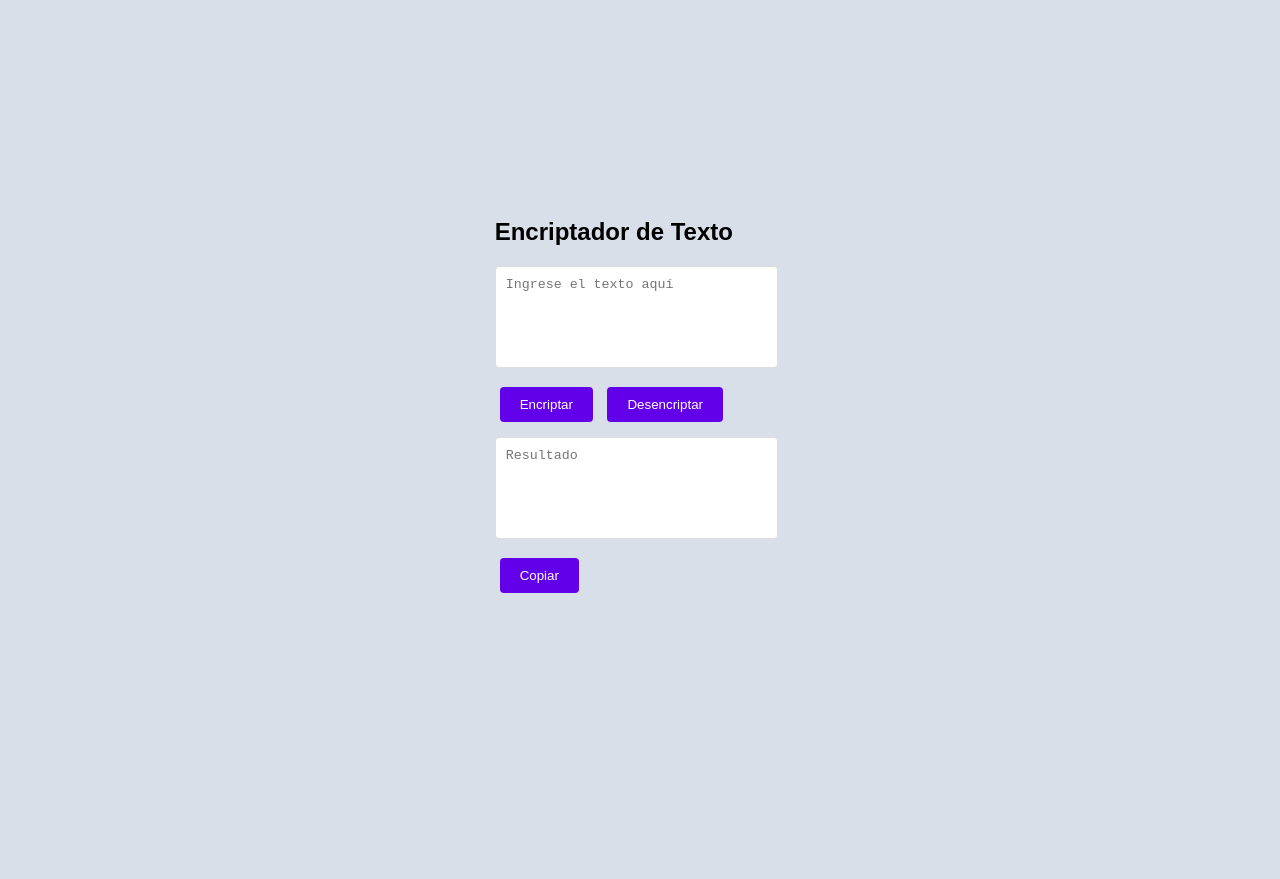
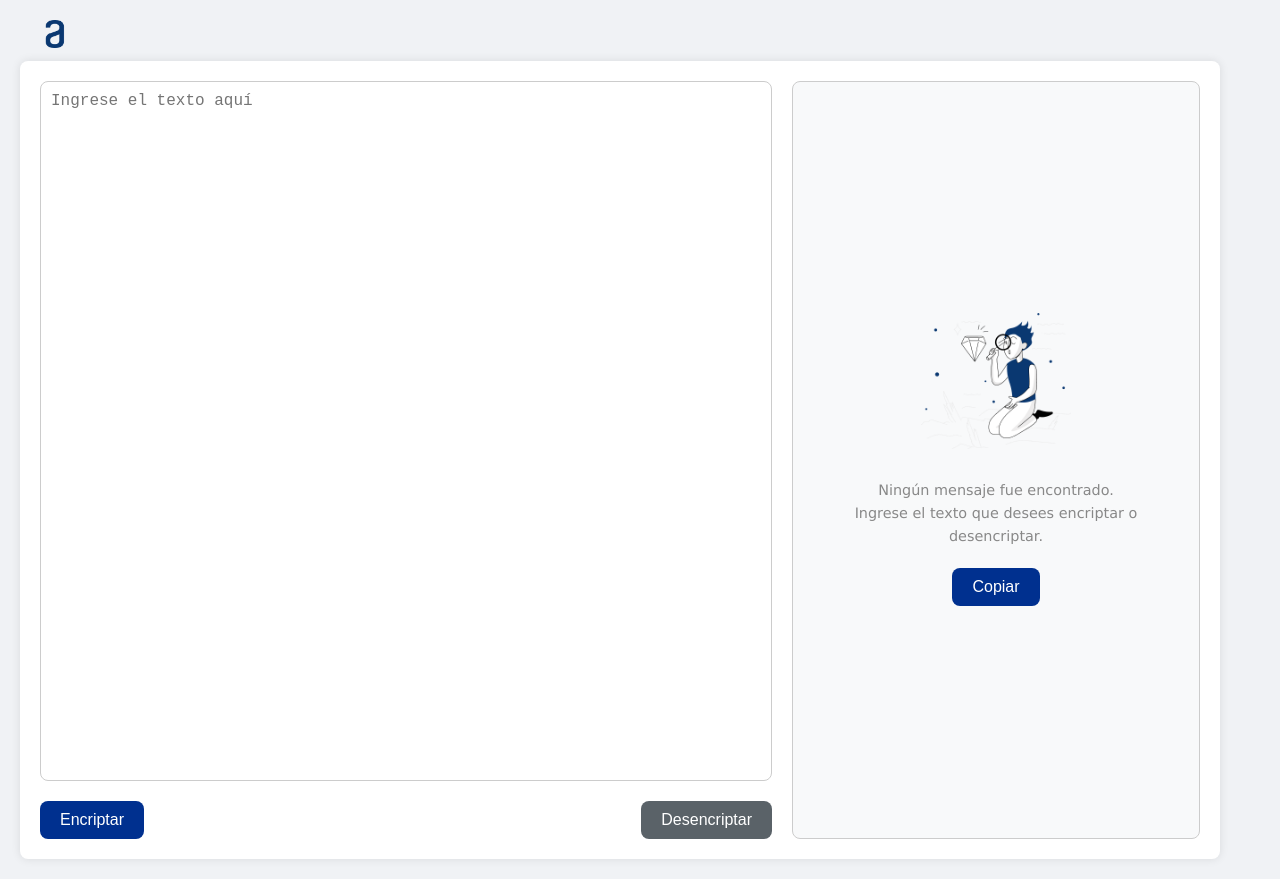
Before and after one commit to Bimaga07/ENCRIPTADOR_TEXTO_ALURA, a plain HTML site: page index.html in a window 1280 px wide. Before the commit the page ends 800 px from the top, so only its background shows below. Drawn offline with Linux system fonts and the light colour scheme.

Commit message:
terminado falta deploy

```diff
--- a/index.html
+++ b/index.html
@@ -8,14 +8,25 @@
 </head>
 <body>
     <div class="container">
-        <h1>Encriptador de Texto</h1>
-        <textarea id="input-text" placeholder="Ingrese el texto aquí"></textarea>
-        <div class="buttons">
-            <button onclick="encriptar()">Encriptar</button>
-            <button onclick="desencriptar()">Desencriptar</button>
-        </div>
-        <textarea id="output-text" placeholder="Resultado" readonly></textarea>
-        <button id="copy" onclick="copiarTexto()">Copiar</button>
+        <header class="header">
+            <img src="./imagenes/image.png" alt="Logo" class="logo">
+        </header>
+        <main class="main-content">
+            <section class="text-input-section">
+                <textarea id="input-text" class="text-input" placeholder="Ingrese el texto aquí"></textarea>
+                <div class="buttons">
+                    <button class="encrypt-btn" onclick="encriptar()">Encriptar</button>
+                    <button class="decrypt-btn" onclick="desencriptar()">Desencriptar</button>
+                </div>
+            </section>
+            <section class="output-section">
+                <img src="./imagenes/image copy.png" alt="Imagen de diamante" class="output-image">
+                <textarea id="output-text" class="text-output" placeholder="Resultado" readonly></textarea>
+                <p class="message">Ningún mensaje fue encontrado. <br>Ingrese el texto que desees encriptar o desencriptar.</p>
+                <button class="copy-btn" onclick="copiarTexto()">Copiar</button>
+
+            </section>
+        </main>
     </div>
     <script src="script.js"></script>
 </body>
--- a/script.js
+++ b/script.js
@@ -29,3 +29,17 @@ function copiarTexto() {
     document.execCommand("copy");
     alert("Texto copiado: " + texto.value);
 }
+
+document.getElementById("input-text").addEventListener("input", function() {
+    let texto = this.value;
+    let outputImage = document.querySelector(".output-image");
+    let outputTextArea = document.getElementById("output-text");
+
+    if (texto === "") {
+        outputImage.style.display = "block";
+        outputTextArea.style.display = "none";
+    } else {
+        outputImage.style.display = "none";
+        outputTextArea.style.display = "block";
+    }
+});
--- a/styles.css
+++ b/styles.css
@@ -1,52 +1,145 @@
-/* styles.css */
-body {
-    font-family: Arial, sans-serif;
-    background-color: #D8DFE8;
-    display: flex;
-    justify-content: center;
-    align-items: center;
-    height: 100vh;
+
+* {
     margin: 0;
+    padding: 0;
+    box-sizing: border-box;
 }
 
-/*.container {
+body {
+    font-family: 'Lucida Sans', 'Lucida Sans Regular', 'Lucida Grande', 'Lucida Sans Unicode', Geneva, Verdana, sans-serif;
+    background-color: #f0f2f5;
+    color: #333;
+    line-height: 1.6;
+}
+
+.container {
+    display: flex;
+    flex-direction: column;
+    justify-content: center;
+    align-items: flex-start;
+    padding: 20px;
+}
+
+.header .logo {
+    width: 70px;
+    margin-bottom: 5px;
+}
+
+.main-content {
+    display: flex;
+    flex-direction: row;
     background-color: #fff;
     padding: 20px;
     border-radius: 8px;
     box-shadow: 0 0 10px rgba(0, 0, 0, 0.1);
-    text-align: center;
-    width: 300px;
-}*/
-
-h1 {
-    font-size: 24px;
-    margin-bottom: 20px;
+    width: 100%;
+    height: 100%;
+    max-width: 1200px;
 }
 
-textarea {
-    width: 90%;
-    height: 80px;
-    margin-bottom: 10px;
+.text-input-section {
+    flex: 2;
+    display: flex;
+    flex-direction: column;
+    padding-right: 20px;
+}
+
+.text-input {
+    width: 100%;
+    height: 700px;
     padding: 10px;
-    border: 1px solid #ddd;
-    border-radius: 4px;
+    border: 1px solid #ccc;
+    border-radius: 8px;
+    margin-bottom: 20px;
+    font-size: 1rem;
     resize: none;
 }
 
 .buttons {
-    margin-bottom: 10px;
+    display: flex;
+    justify-content: space-between;
 }
 
-button {
-    background-color: #6200ea;
+.encrypt-btn, .decrypt-btn, .copy-btn {
+    padding: 10px 20px;
+    border: none;
+    border-radius: 8px;
+    background-color: #00308F;
     color: white;
-    border: none;
-    padding: 10px 20px;
-    border-radius: 4px;
+    font-size: 1rem;
     cursor: pointer;
-    margin: 5px;
+    transition: background-color 0.3s ease;
 }
 
-button:hover {
-    background-color: #3700b3;
+.decrypt-btn {
+    background-color: #5a6268;
 }
+
+.encrypt-btn:hover {
+    background-color: #001f5b;
+}
+
+.decrypt-btn:hover {
+    background-color: #343a40;
+}
+
+.output-section {
+    flex: 1;
+    display: flex;
+    flex-direction: column;
+    justify-content: center;
+    align-items: center;
+    background-color: #f8f9fa;
+    padding: 20px;
+    border-radius: 8px;
+    border: 1px solid #ccc;
+    text-align: center;
+}
+
+.output-image {
+    width: 150px;
+    margin-bottom: 20px;
+}
+
+#output-text {
+    display: none; /* Ocultar el textarea por defecto */
+    width: 100%;
+    height: 150px;
+    margin-top: 20px;
+    padding: 10px;
+    border-radius: 8px;
+    border: 1px solid #ccc;
+    font-size: 1rem;
+}
+
+.message {
+    font-size: 0.9rem;
+    color: #888;
+    margin-top: 10px;
+}
+
+.copy-btn {
+    margin-top: 20px;
+}
+
+/* Responsive Design */
+@media (max-width: 768px) {
+    .main-content {
+        flex-direction: column;
+    }
+
+    .text-input-section {
+        padding-right: 0;
+    }
+
+    .output-section {
+        margin-top: 20px;
+    }
+}
+
+@media (max-width: 480px) {
+    .encrypt-btn, .decrypt-btn, .copy-btn {
+        width: 100%;
+        margin-bottom: 10px;
+    }
+}
```
Also changed, not shown: imagenes/image copy.png (added), imagenes/image.png (added).
